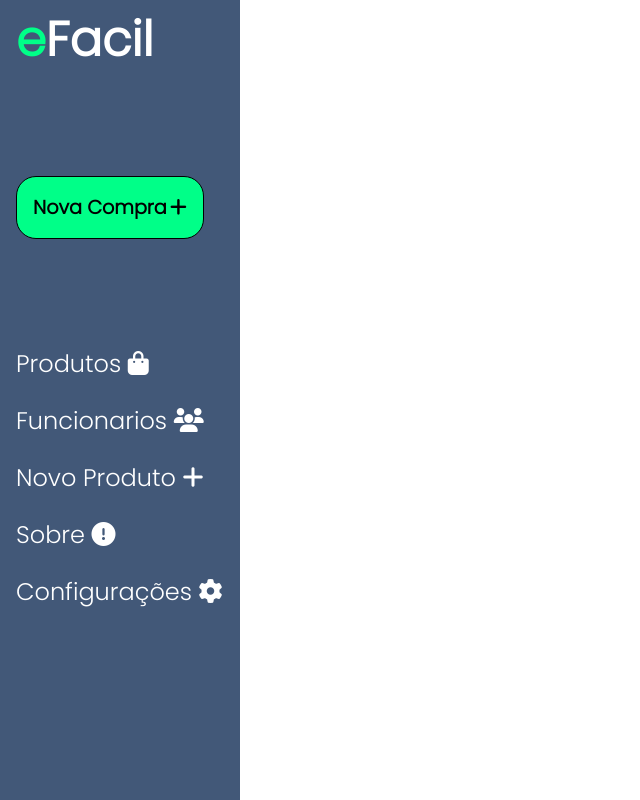
After one commit to DaviMoreira27/Projetos, a PHP site: page /View/navbar.php in a window 1280 px wide. The commit adds this page. Shown: the whole page, without its empty margins (0-640 px from the left). Run offline with PHP 8.4, Linux system fonts and the light colour scheme; some libraries are stand-ins or nearby versions.

Commit message:
Refatoração completa do Sistema de Vendas, mudança na tabela do Projeto DAO Funcionario

```diff
--- a/Projeto DAO Funcionarios/Index.php
+++ b/Projeto DAO Funcionarios/Index.php
@@ -14,6 +14,7 @@ require_once "Classes/Conexao.php";
 <button type="button" name="link"><a href="Pages/RegisterForm.php">Adicionar</a></button>
 <table>
     <tr>
+        <th>Imagem</th>
         <th>ID Funcionario</th>
         <th>Nome</th>
         <th>Data Nascimento</th>
--- /dev/null
+++ b/Sistema de Vendas Presencial/View/config.php
@@ -0,0 +1,16 @@
+<!DOCTYPE html>
+<html lang="en">
+
+<head>
+    <meta charset="UTF-8">
+    <meta http-equiv="X-UA-Compatible" content="IE=edge">
+    <meta name="viewport" content="width=device-width, initial-scale=1.0">
+    <!-- Font Awesome -->
+    <script src="https://kit.fontawesome.com/9a93fc2a85.js" crossorigin="anonymous"></script>
+    <!-- Reset css -->
+    <link rel="stylesheet" href="css/reset.css">
+    <link rel="stylesheet" href="view/css/reset.css">
+    <!-- Google Fonts -->
+</head>
+
+</html>
--- /dev/null
+++ b/Sistema de Vendas Presencial/View/css/navbar.css
@@ -0,0 +1,49 @@
+
+header{
+    display: flex;
+    flex-direction: column;
+    gap: 25%;
+    width: 15rem;
+    height: 100vh;
+    background-color: #425878;
+    padding: 1rem;
+}
+
+header nav{
+    display: flex;
+    flex-direction: column;
+    justify-content: center;
+    gap: 2rem;
+}
+
+nav #menu-list{
+    display: flex;
+    flex-direction: column;
+    gap: 2rem;
+}
+
+#span-header{
+    color: rgb(0, 255, 136);
+}
+h1, li{
+    color: white;
+}
+
+#newBuy button{
+    display: flex;
+    justify-content: center;
+    align-items: center;
+    gap: .2rem;
+    padding: 1rem;
+    color: black;
+    font-weight: 800;
+    background-color: rgb(0, 255, 136);
+    border-radius: 20px;
+    border: .5px solid black;
+    font-size: 1.2rem;
+}
+
+#newBuy{
+    margin-top:-5rem;
+    margin-bottom: 5rem;
+}
--- /dev/null
+++ b/Sistema de Vendas Presencial/View/css/reset.css
@@ -0,0 +1,168 @@
+@import url('https://fonts.googleapis.com/css2?family=Open+Sans:ital@1&family=Poppins:wght@300&display=swap');
+
+html,
+body,
+div,
+span,
+applet,
+object,
+iframe,
+h1,
+h2,
+h3,
+h4,
+h5,
+h6,
+p,
+blockquote,
+pre,
+a,
+abbr,
+acronym,
+address,
+big,
+cite,
+code,
+del,
+dfn,
+em,
+img,
+ins,
+kbd,
+q,
+s,
+samp,
+small,
+strike,
+strong,
+sub,
+sup,
+tt,
+var,
+b,
+u,
+i,
+center,
+dl,
+dt,
+dd,
+ol,
+ul,
+li,
+fieldset,
+form,
+label,
+legend,
+table,
+caption,
+tbody,
+tfoot,
+thead,
+tr,
+th,
+td,
+article,
+aside,
+canvas,
+details,
+embed,
+figure,
+figcaption,
+footer,
+header,
+hgroup,
+menu,
+nav,
+output,
+ruby,
+section,
+summary,
+time,
+mark,
+audio,
+video {
+    margin: 0;
+    padding: 0;
+    border: 0;
+    vertical-align: baseline;
+}
+
+/* HTML5 display-role reset for older browsers */
+article,
+aside,
+details,
+figcaption,
+figure,
+footer,
+header,
+hgroup,
+menu,
+nav,
+section {
+    display: block;
+}
+
+body {
+    line-height: 1;
+}
+
+ol,
+ul {
+    list-style: none;
+}
+
+a{
+    text-decoration: none;
+    color: black;
+}
+
+blockquote,
+q {
+    quotes: none;
+}
+
+blockquote:before,
+blockquote:after,
+q:before,
+q:after {
+    content: '';
+    content: none;
+}
+
+table {
+    border-collapse: collapse;
+    border-spacing: 0;
+}
+
+*{
+    box-sizing: border-box;
+    margin: 0;
+    padding: 0;
+}
+
+/* Estilos Globais */
+
+h1, button, a, h2{
+    font-family: 'Poppins', sans-serif;
+}
+
+h3, h4, h5, h6, p{
+    font-family: 'Open Sans', sans-serif;
+}
+
+
+h1{
+    font-size:3rem ;
+}
+
+h2{
+    font-size: 2rem;
+}
+
+a, button{
+    font-size: 1.5rem;
+}
+
+p{
+    font-size: 1rem;
+}
--- /dev/null
+++ b/Sistema de Vendas Presencial/View/navbar.php
@@ -0,0 +1,36 @@
+<!DOCTYPE html>
+<html lang="en">
+
+<head>
+    <? require_once "config.php"; ?>
+    <link rel="stylesheet" href="css/navbar.css">
+    <link rel="stylesheet" href="view/css/navbar.css">
+</head>
+
+<body>
+    <header class="header">
+        <h1><span id="span-header">e</span>Facil</h1>
+        <nav class="navBar">
+            <a id="newBuy" href="#"><button class="botaoCompra">Nova Compra<i class="fa-solid fa-plus"></i></button></a>
+            <ul id="menu-list">
+                <a href="#">
+                    <li>Produtos <i class="fa-solid fa-bag-shopping"></i></li>
+                </a>
+                <a href="#">
+                    <li>Funcionarios <i class="fa-solid fa-users"></i></li>
+                </a>
+                <a href="#">
+                    <li>Novo Produto <i class="fa-solid fa-plus"></i></li>
+                </a>
+                <a href="#">
+                    <li>Sobre <i class="fa-solid fa-circle-exclamation"></i></li>
+                </a>
+                <a href="#">
+                    <li>Configurações <i class="fa-solid fa-gear"></i></li>
+                </a>
+            </ul>
+        </nav>
+    </header>
+</body>
+
+</html>
```
Also changed, not shown: Sistema de Vendas Presencial/Classes/BEAN/funcionarioBean.php (deleted, +0 -58 lines), Sistema de Vendas Presencial/Classes/Conexao.php (deleted, +0 -18 lines), Sistema de Vendas Presencial/Classes/funcionarioDao.php (deleted, +0 -105 lines), Sistema de Vendas Presencial/Model/Manager.class.php (added, +75 -0 lines), Sistema de Vendas Presencial/Model/conexao.class.php (added, +16 -0 lines), Sistema de Vendas Presencial/Pages/AddFuncionario.php (deleted, +0 -22 lines), Sistema de Vendas Presencial/index.php (+11 -46 lines), Projeto DAO Funcionarios/imagens/Banner Promoção.jpg211.jpg (added).
